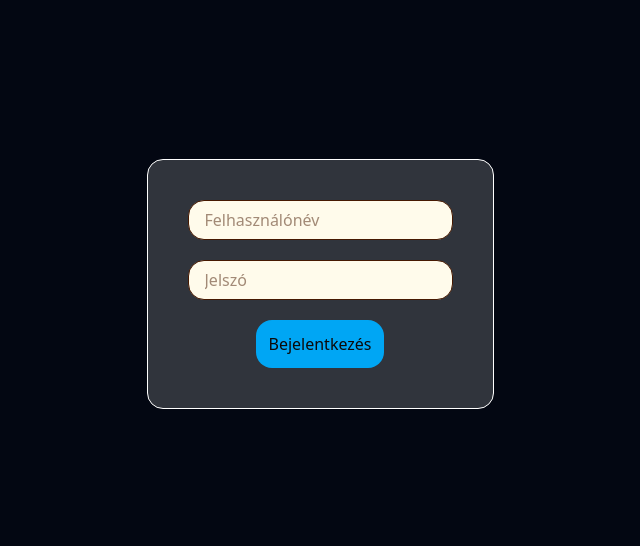
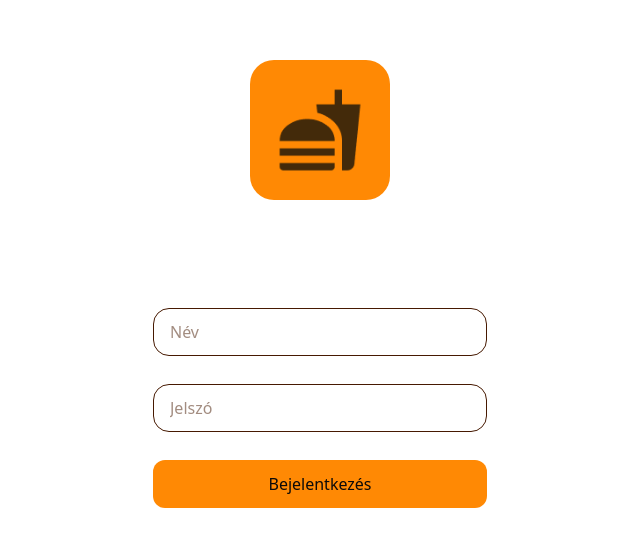
Before and after one commit to Jedlik202513A/Projektnap_JedlikBufe, a Nuxt app in the folder frontend/: page /login in a window 1280 px wide. Shown: the part 116-662 px from the top of the page, without its empty margins (320-960 px from the left). Built offline with nearby package versions, Linux system fonts and the light colour scheme.

Commit message:
Bejelntkezés dizájn kész

```diff
--- a/frontend/app/pages/login.vue
+++ b/frontend/app/pages/login.vue
@@ -27,14 +27,17 @@ const handleLogin = async () => {
 </script>
 
 <template>
-    <div class="h-screen flex items-center justify-center">
+    <div class="h-screen flex items-center justify-center bg-white">
         <form @submit.prevent="handleLogin"
-            class=" max-w-5xl flex flex-col items-center gap-5 border mx-auto border-white rounded-2xl p-10 bg-neutral-200/20">
-            <input type="text" v-model="username" placeholder="Felhasználónév"
-                class="w-full h-10 border bg-amber-50 text-amber-950 rounded-2xl p-4">
+            class="max-w-4xl flex flex-col items-center gap-7 border w-100 border-white p-8">
+            <div class="w-35 h-35 bg-orange-400 rounded-3xl mb-20 flex justify-center items-center">
+                <img src="/images/fast-food-icon.png" alt="fast-food" class="size-22">
+            </div>
+            <input type="text" v-model="username" placeholder="Név"
+                class="w-full h-12 border bg-white text-amber-950 rounded-2xl p-4">
             <input type="password" v-model="password" placeholder="Jelszó"
-                class="w-full h-10 border bg-amber-50 text-amber-950 rounded-2xl p-4">
-            <button type="submit" class="bg-sky-500 text-stone-950 p-3 rounded-2xl">Bejelentkezés</button>
+                class="w-full h-12 border bg-white text-amber-950 rounded-2xl p-4">
+            <button type="submit" class="bg-orange-400 w-full text-stone-950 p-3 rounded-xl">Bejelentkezés</button>
         </form>
     </div>
 </template>
```
Also changed, not shown: frontend/public/images/fast-food-icon.png (added).
